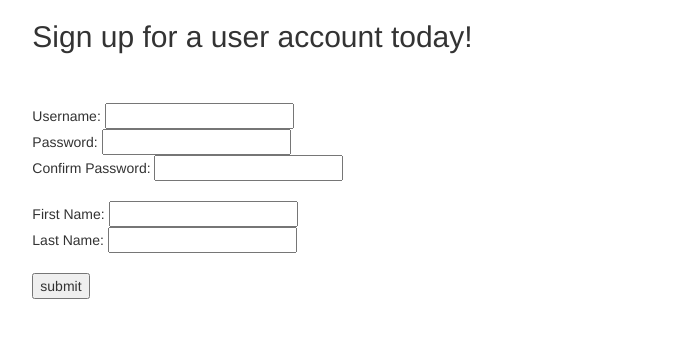
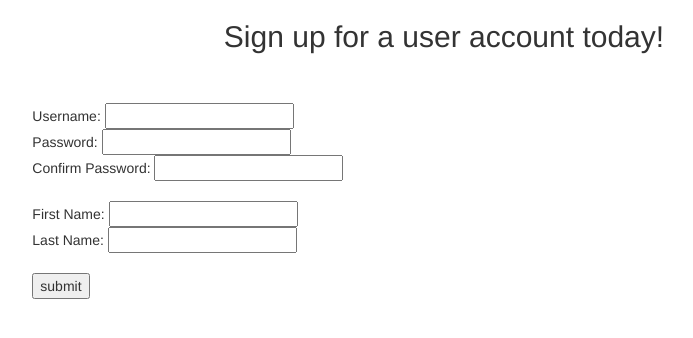
Before and after one commit to saud1/cpsltd, a PHP site: page /registration.php in a window 1280 px wide. Shown: the part 30-368 px from the top of the page, without its empty margins (196-889 px from the left). Run offline with PHP 8.4, Linux system fonts and the light colour scheme.

Commit message:
Comments
various comments and changes.

```diff
--- a/login.html
+++ b/login.html
@@ -46,7 +46,7 @@
 			Username: <input type="text" name="user"><br>
 			Password: <input type="password" name="password"><br>
 
-			<input type="submit" value="Register">
+			<input type="submit" value="Log In">
 			<br><br>
 			Don't have an account?  <a href="registration.php">Sign up today!</a>
 		</div>
--- a/logout.php
+++ b/logout.php
@@ -1,4 +1,6 @@
 <?php
+
+// page deletes cookies from a user's web browser and shoots them back to the main page.
 
 	setcookie('userId','', time() - 3600);
 	setcookie('user','', time() - 3600);
--- a/main.php
+++ b/main.php
@@ -2,6 +2,8 @@
 <html>
 <?php
 $title = 'Main';
+
+// main page.
 
 include 'header.php';
 
--- a/manage.php
+++ b/manage.php
@@ -5,6 +5,8 @@ $title = 'Manage';
 include 'header.php';
 
 echo '<div class="title"><h2>Management Console</h2></div>';
+
+// page is technically for adding products, but a lot of the data is incorrect.
 
 echo '<div class="addp">
 <h4>Add your product here:</h4>
--- a/product#.php
+++ b/product#.php
@@ -4,6 +4,8 @@
 $title = 'Products';
 include 'header.php';
 
+// When you select a product, this page will show the product details.
+
 echo '<h1>Hello There.</h1>';
 
 include 'footer.php';
--- a/products.php
+++ b/products.php
@@ -4,6 +4,9 @@
 $title = 'Products';
 include 'header.php';
 
+// Main product page.  This will have lists of the products that are currently offered in the
+// store, with options to narrow down product selection.
+
 echo '<p>We have no products to display currently.</p>';
 
 include 'footer.php';
--- a/registration.php
+++ b/registration.php
@@ -5,8 +5,12 @@ $title = 'Registration';
 
 include 'header.php';
 
+// This page is intended for creating new user accounts.  A user enters their new user name and
+// password, verify's their password, puts in first and last name,
+// and the information is passed on to register.php.
+
 echo "
-<h2>Sign up for a user account today!</h2><br><br>
+<div class='title'><h2>Sign up for a user account today!</h2></div><br><br>
 
 <form method = 'post' action='register.php'>
 
```
